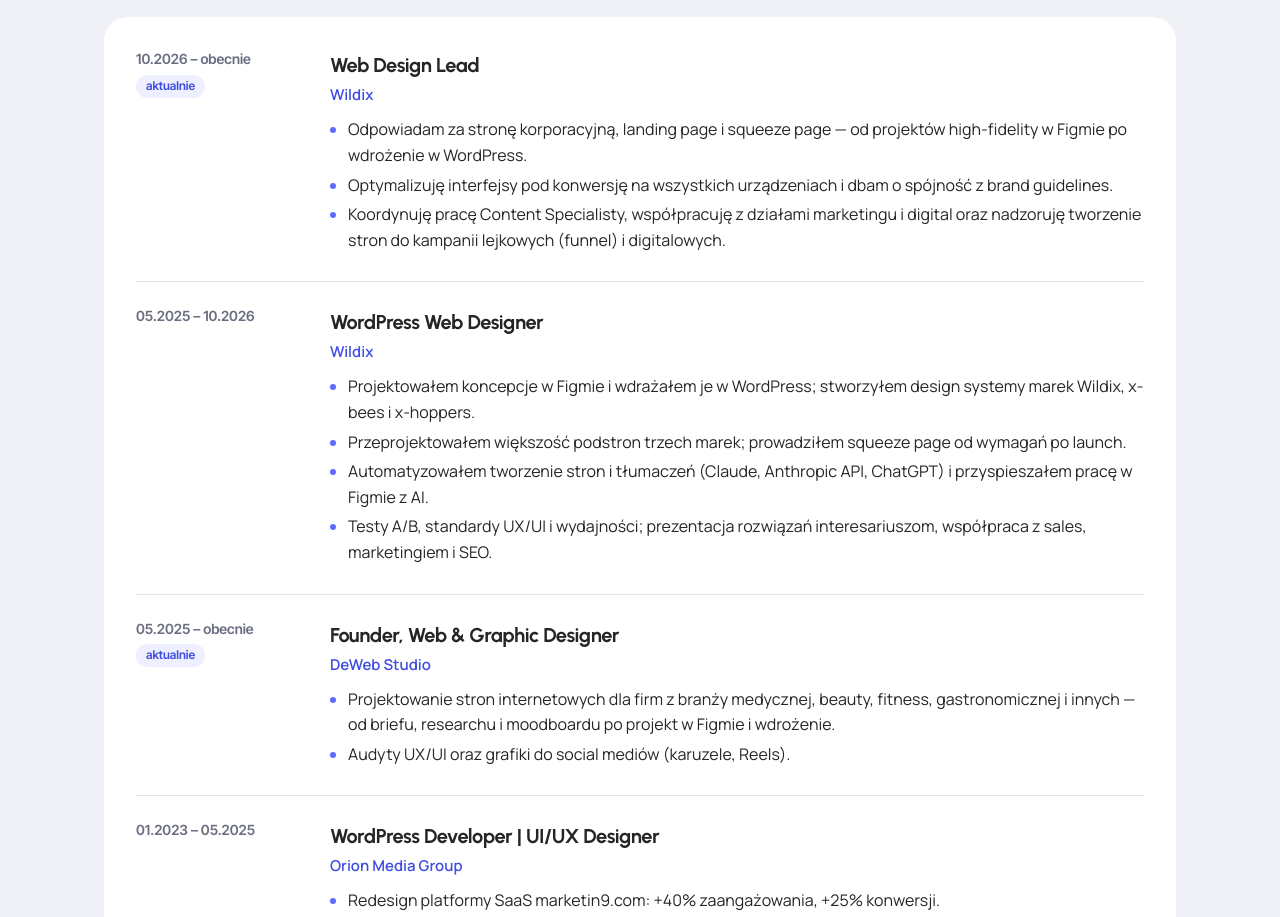
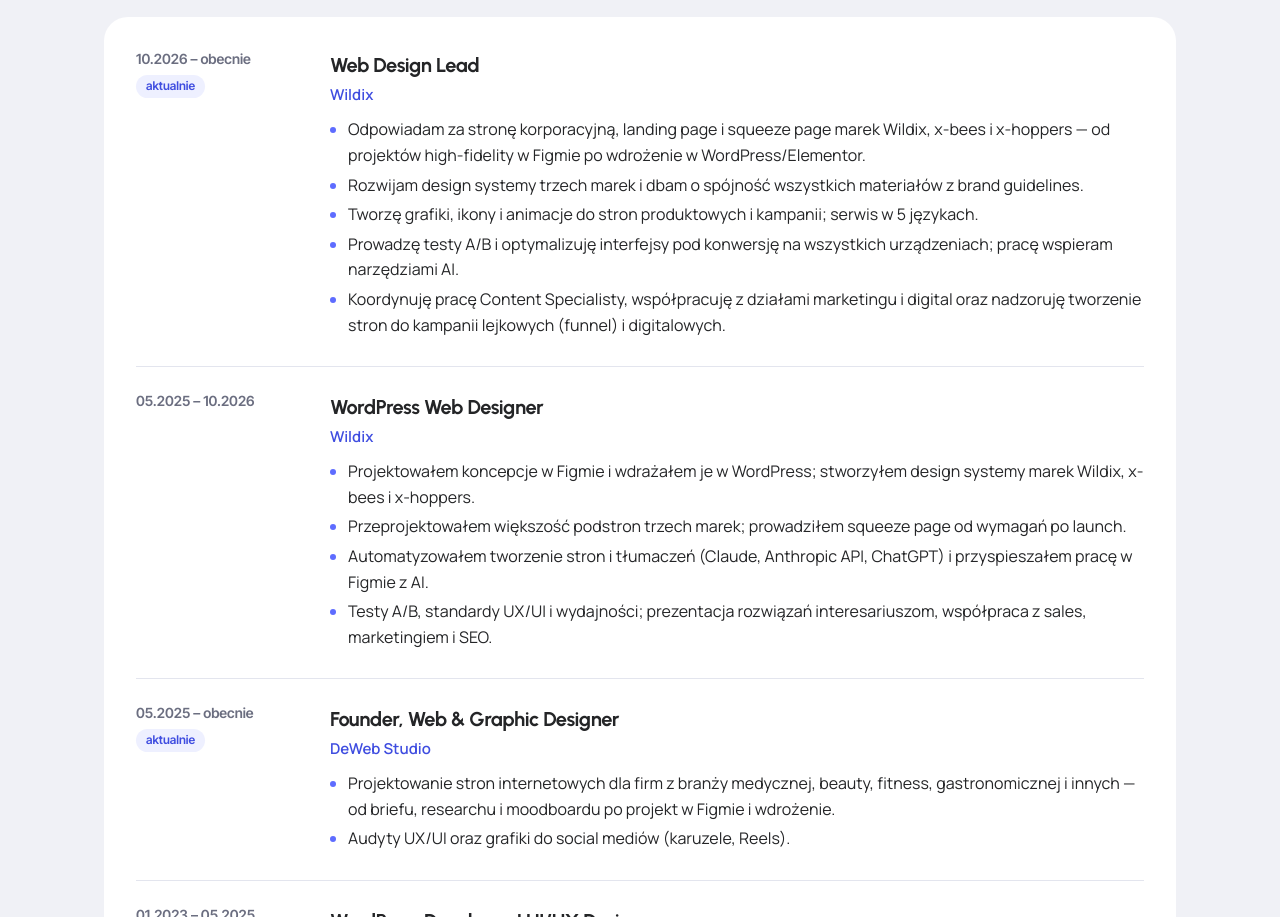
Before and after one commit to deleniv88/cv, a plain HTML site: page index.html in a window 1280 px wide. Shown: the part 825-1742 px from the top of the page. Drawn offline with Linux system fonts and the light colour scheme.

Commit message:
Merge Wildix Web Design Lead responsibilities into one list
Co-Authored-By: Claude Opus 5.5 <noreply@anthropic.com>
Claude-Session: https://claude.ai/code/session_018HRWetd4f2EL4CtSvK2m8V

```diff
--- a/index.html
+++ b/index.html
@@ -242,8 +242,10 @@ footer{padding:28px 0 48px;color:var(--muted);font-size:13px;text-align:center}
           <h3>Web Design Lead</h3>
           <div class="co">Wildix</div>
           <ul>
-            <li>Odpowiadam za stronę korporacyjną, landing page i squeeze page — od projektów high-fidelity w Figmie po wdrożenie w WordPress.</li>
-            <li>Optymalizuję interfejsy pod konwersję na wszystkich urządzeniach i dbam o spójność z brand guidelines.</li>
+            <li>Odpowiadam za stronę korporacyjną, landing page i squeeze page marek Wildix, x-bees i x-hoppers — od projektów high-fidelity w Figmie po wdrożenie w WordPress/Elementor.</li>
+            <li>Rozwijam design systemy trzech marek i dbam o spójność wszystkich materiałów z brand guidelines.</li>
+            <li>Tworzę grafiki, ikony i animacje do stron produktowych i kampanii; serwis w 5 językach.</li>
+            <li>Prowadzę testy A/B i optymalizuję interfejsy pod konwersję na wszystkich urządzeniach; pracę wspieram narzędziami AI.</li>
             <li>Koordynuję pracę Content Specialisty, współpracuję z działami marketingu i digital oraz nadzoruję tworzenie stron do kampanii lejkowych (funnel) i digitalowych.</li>
           </ul>
         </div>
```
Also changed, not shown: 1 other file.
